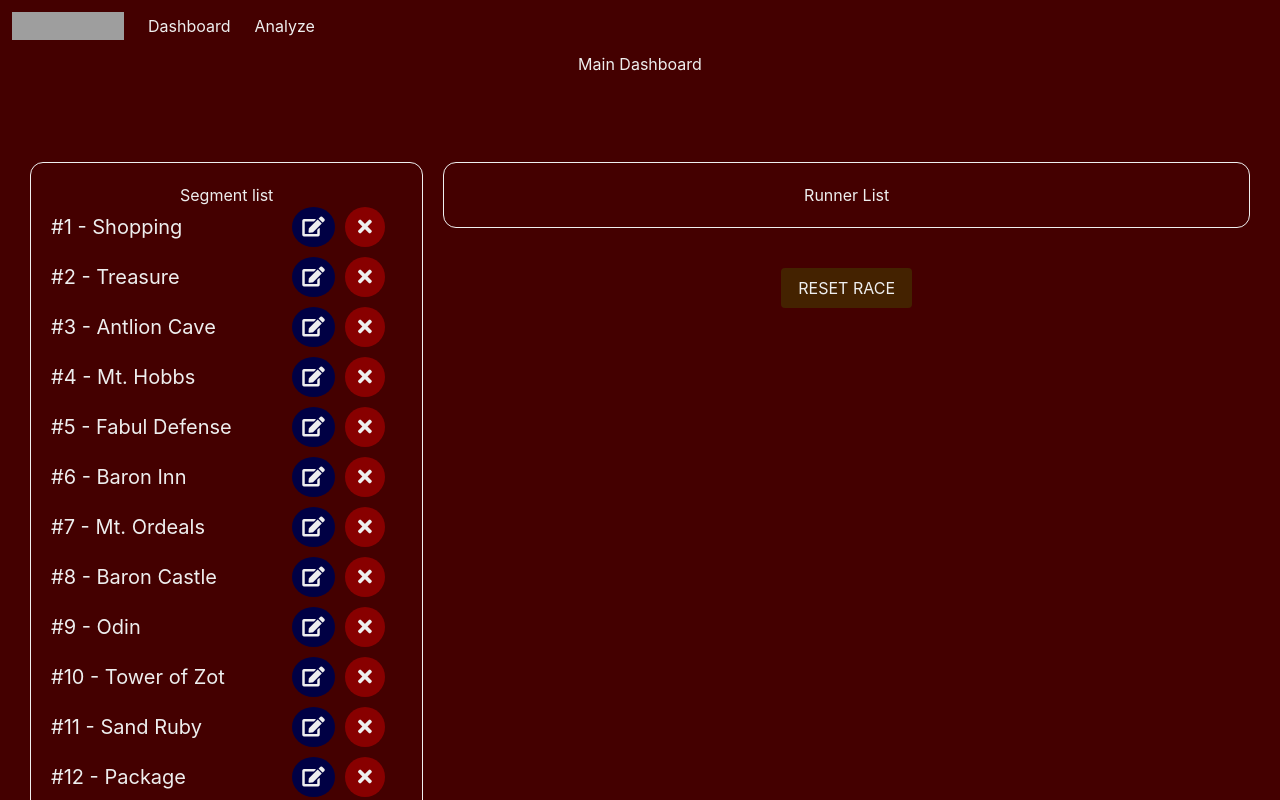
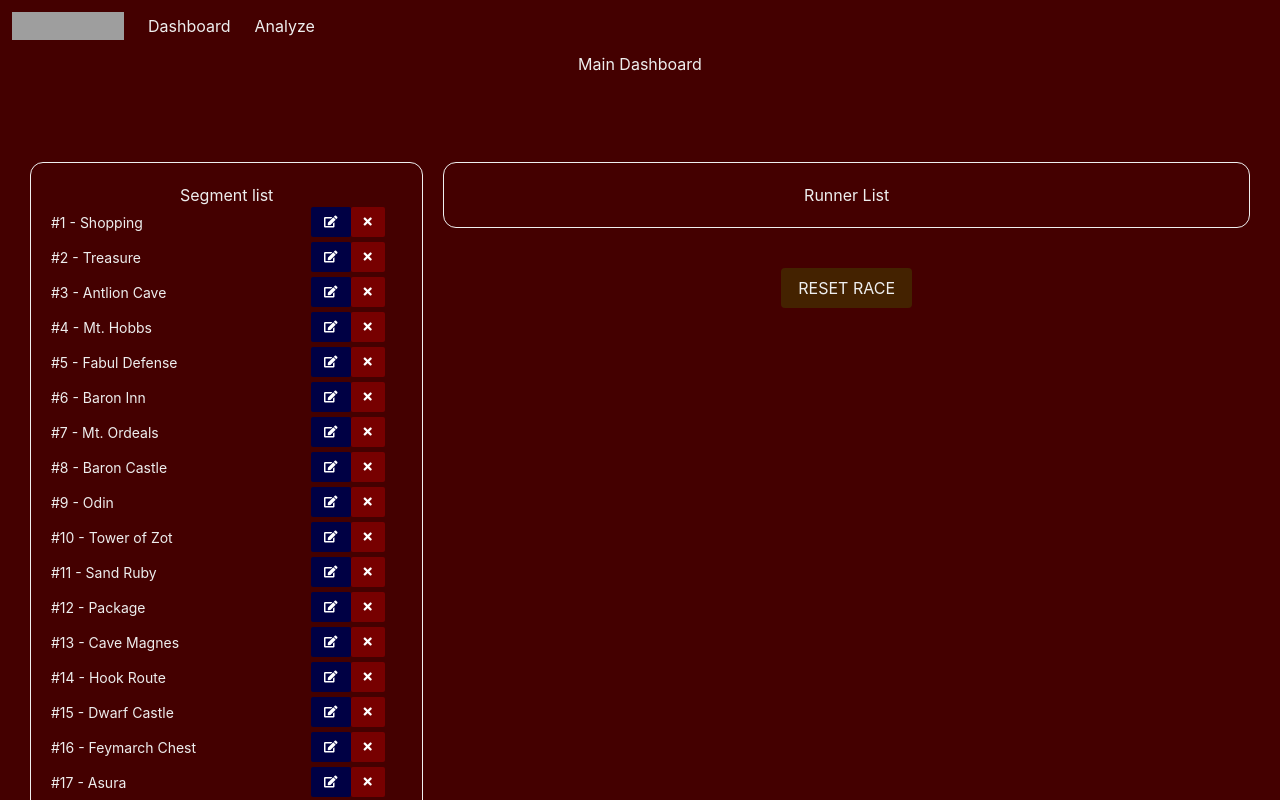
Before and after one commit to Fleury14/fe-comparison, an Angular app in the folder application/: page /main in a window 1280 px wide. Shown: the top 800 px of the page. Built offline with nearby package versions, Linux system fonts and the light colour scheme; grey boxes are pictures that could not be loaded.

Commit message:
refac(seglist): used bulma buttons

```diff
--- a/application/src/app/components/main/segment-list/segment-list.component.html
+++ b/application/src/app/components/main/segment-list/segment-list.component.html
@@ -5,8 +5,12 @@
             <div class="segment-list-row">
                 <span>#{{ segment.id }} - {{ segment.name }}</span>
                 <div class="d-flex">
-                    <span class="fas fa-edit edit-logo"></span>
-                    <span class="fas fa-times delete-logo" (click)="deleteSegment(segment.id)"></span>
+                    <button class="button is-primary is-small">
+                        <span class="fas fa-edit"></span>
+                    </button>
+                    <button class="button is-danger is-small" (click)="deleteSegment(segment.id)">
+                        <span class="fas fa-times"></span>
+                    </button>
                 </div>
             </div>
         </li>
--- a/application/src/app/components/main/segment-list/segment-list.component.scss
+++ b/application/src/app/components/main/segment-list/segment-list.component.scss
@@ -8,8 +8,8 @@
         justify-content: space-between;
         align-items: center;
         width: 95%;
-        font-size: 20px;
-        margin-bottom: 10px;
+        font-size: 14px;
+        margin-bottom: 5px;
 
         .edit-logo {
             margin-right: 10px;
```
